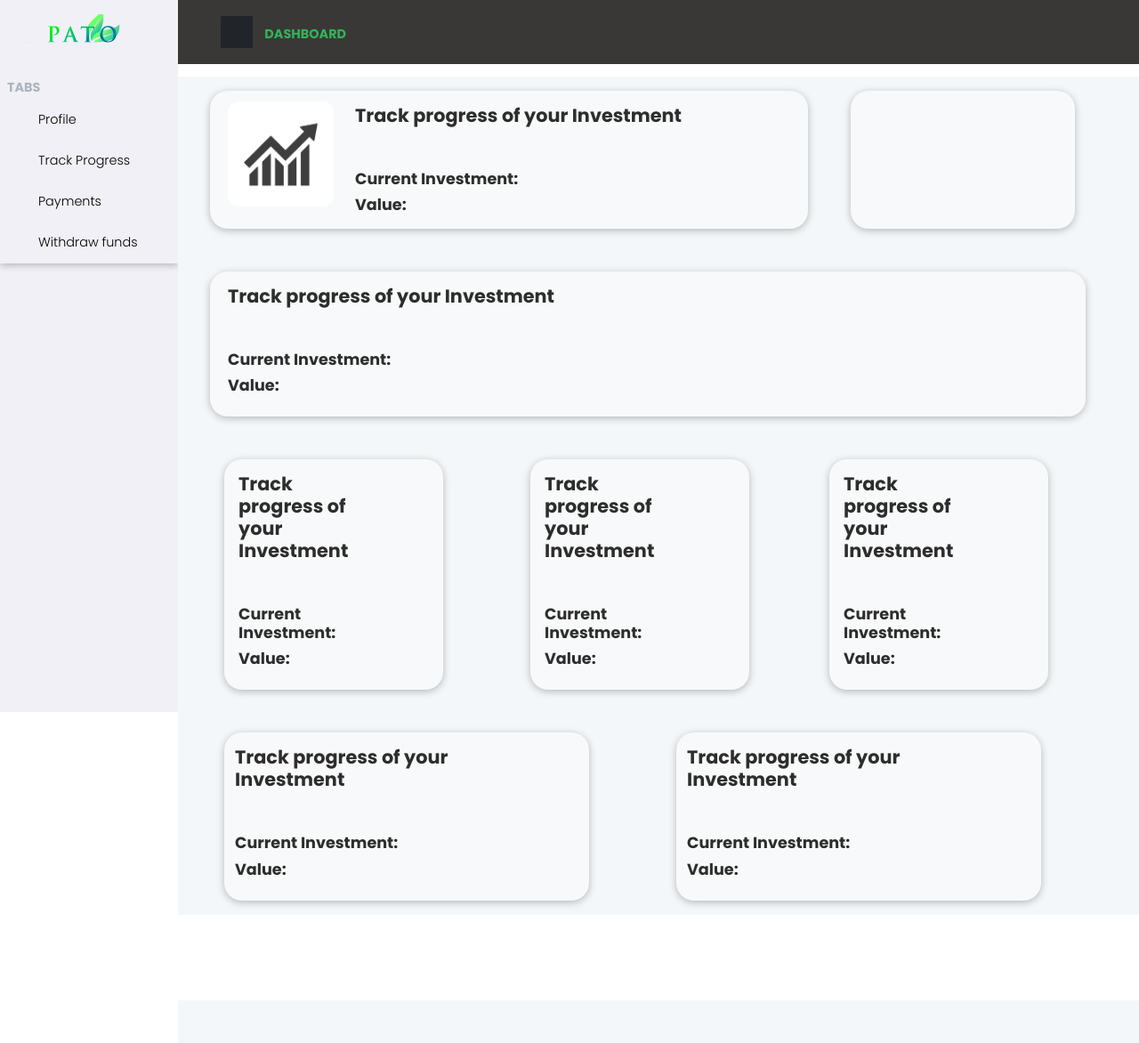
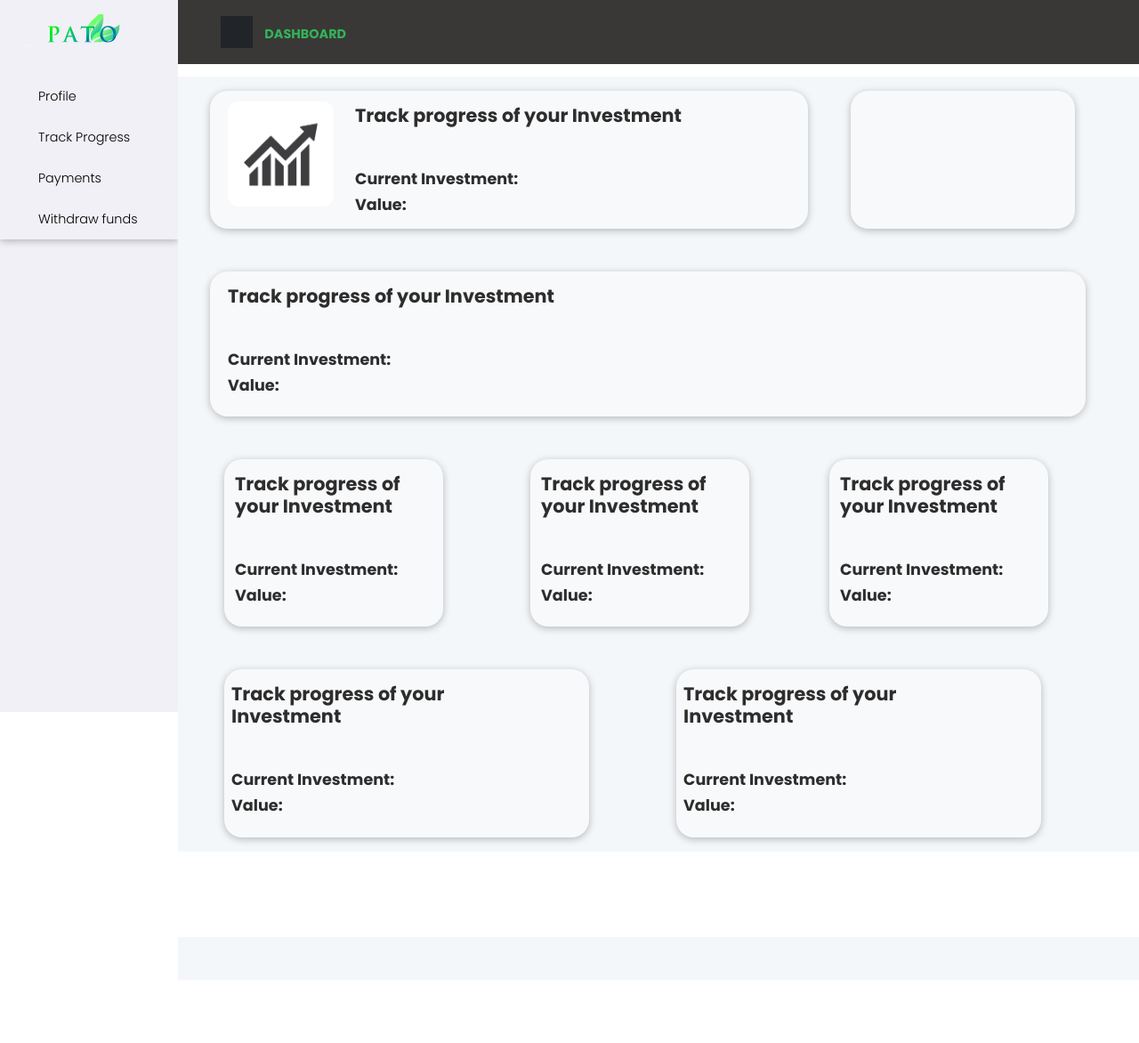
Before and after one commit to Eddieaero/PATO-web, a PHP site: page /track_progress.php in a window 1280 px wide. Shown: the whole page at 89% size. After the commit the page ends 951 px from the top, so only its background shows below. Run offline with PHP 8.4, Linux system fonts and the light colour scheme; the visitor is signed in with stand-in values (Sample User, id 1); some libraries are stand-ins or nearby versions; some web fonts are replaced.

Commit message:
tracking progress phase3

```diff
--- a/PATO-v1/css/custom.css
+++ b/PATO-v1/css/custom.css
@@ -67,10 +67,10 @@
 
 .detailed{
     border-radius: 5px;
-    width: 100%;
-    height: 100%;
+    /* width: 100%;
+    height: 100%; */
     background-color: #ffffff;
-    position: relative;
+    /* position: relative; */
 }
 
 #detail-window{
--- a/PATO-v1/deposit_processing.php
+++ b/PATO-v1/deposit_processing.php
@@ -53,7 +53,7 @@ include "dbconfig.php";
           <p class="h1 m-0">P</p>
         </a>
       </div>
-      <!-- Sidebar Navigation Menus--><span class="text-uppercase text-center text-gray-500 text-sm fw-bold letter-spacing-0 mx-lg-2 heading">Tabs</span>
+      <!-- Sidebar Navigation Menus<span class="text-uppercase text-center text-gray-500 text-sm fw-bold letter-spacing-0 mx-lg-2 heading">Tabs</span> -->
       <ul class="list-unstyled">
       <li class="sidebar-item"><a class="sidebar-link" href="dashboard.php">
             <svg class="svg-icon svg-icon-sm svg-icon-heavy me-2">
--- a/PATO-v1/pricing.js
+++ b/PATO-v1/pricing.js
@@ -191,11 +191,13 @@ const validatePayment = () => {
 }
 
 const showProgress = () => {
-  window.location.href = 'track_progress.php';
+  // window.location.href = 'track_progress.php';
   validatePaymentModal.style.display = 'none';
   confirmPayModal.style.display = 'none';
   removePlanDetailButton.style.display = 'none';
   investHeading4.style.display = 'inline-block';
+  investHeading3.style.display = 'none';
+
 }
 
 
--- a/PATO-v1/track_progress.php
+++ b/PATO-v1/track_progress.php
@@ -53,7 +53,7 @@ include "dbconfig.php";
           <p class="h1 m-0">P</p>
         </a>
       </div>
-      <!-- Sidebar Navigation Menus--><span class="text-uppercase text-center text-gray-500 text-sm fw-bold letter-spacing-0 mx-lg-2 heading">Tabs</span>
+      <!-- Sidebar Navigation Menus<span class="text-uppercase text-center text-gray-500 text-sm fw-bold letter-spacing-0 mx-lg-2 heading">Tabs</span> -->
       <ul class="list-unstyled">
       <li class="sidebar-item"><a class="sidebar-link" href="dashboard.php">
             <svg class="svg-icon svg-icon-sm svg-icon-heavy me-2">
@@ -169,9 +169,7 @@ include "dbconfig.php";
           </div>
           <div class="col-xl-3 col-md-3 col-ms-3 align-items-center bg-light col-sm-9"  style="box-shadow: 0 2px 8px rgba(0, 0, 0, 0.26); border-radius: 20px;">
             <div class="row align-items-center " >
-                  <!-- <div class="col-12 sm-12 bg-light p-1">
 
-                  </div> -->
             </div>
         </div>
       </div>
@@ -196,9 +194,9 @@ include "dbconfig.php";
 
       <div class="row col-12  mt-5 mb-5" id="thirdDAta">
           <!-- Count item widget-->
-          <div class="col-xl-3 col-md-8 bg-light ms-3 me-3 col-sm-8"  style="box-shadow: 0 2px 8px rgba(0, 0, 0, 0.26); border-radius: 20px;">
-            <div class="row px-1" >
-                   <div class="col-12 col-md-8 sm-12  py-3" >
+          <div class="col-xl-3 col-md-5 bg-light ms-3 me-3 col-sm-8"  style="box-shadow: 0 2px 8px rgba(0, 0, 0, 0.26); border-radius: 20px;">
+            <div class="row " >
+                   <div class="col-12 col-md-12 sm-12  py-3" >
                       <p class="card-text h2"> Track progress of your Investment </p>
                       <p class="card-text h4 mt-5"> Current Investment: </p>
                       <p class="card-text h4 "> Value: </p>
@@ -210,9 +208,9 @@ include "dbconfig.php";
 
             </div>
           </div>
-          <div class="col-xl-3 col-md-8 bg-light me-2 col-sm-8 offset-1"  style="box-shadow: 0 2px 8px rgba(0, 0, 0, 0.26); border-radius: 20px;">
-            <div class="row px-1" >
-                  <div class="col-12 col-md-8 sm-12 py-3 " >
+          <div class="col-xl-3 col-md-5 bg-light me-2 col-sm-8 offset-1"  style="box-shadow: 0 2px 8px rgba(0, 0, 0, 0.26); border-radius: 20px;">
+            <div class="row " >
+                  <div class="col-12 col-md-12 sm-12 py-3 " >
                       <p class="card-text h2"> Track progress of your Investment </p>
                       <p class="card-text h4 mt-5"> Current Investment: </p>
                       <p class="card-text h4 "> Value: </p>
@@ -223,9 +221,9 @@ include "dbconfig.php";
                   </div>
             </div>
           </div>
-          <div class="col-xl-3 col-md-8 bg-light me-2 col-sm-8 offset-1"  style="box-shadow: 0 2px 8px rgba(0, 0, 0, 0.26); border-radius: 20px;">
-            <div class="row px-1" >
-                  <div class="col-12 col-md-8 sm-12 py-3 " >
+          <div class="col-xl-3 col-md-5 bg-light me-2 col-sm-8 offset-1"  style="box-shadow: 0 2px 8px rgba(0, 0, 0, 0.26); border-radius: 20px;">
+            <div class="row " >
+                  <div class="col-12 col-md-12 sm-12 py-3 " >
                       <p class="card-text h2"> Track progress of your Investment </p>
                       <p class="card-text h4 mt-5"> Current Investment: </p>
                       <p class="card-text h4 "> Value: </p>
@@ -240,8 +238,8 @@ include "dbconfig.php";
       <div class="row col-12 mt-3 " id="fourDAta">
           <!-- Count item widget-->
           <div class="col-xl-5 col-md-8 ms-3 bg-light me-3 col-sm-8 "  style="box-shadow: 0 2px 8px rgba(0, 0, 0, 0.26); border-radius: 20px;">
-            <div class="row px-2" >
-                  <div class="col-8 col-md-8 sm-12 py-3 px-1" >
+            <div class="row px-1" >
+                  <div class="col-10 col-md-10 sm-12 py-3 px-1" >
                       <p class="card-text h2"> Track progress of your Investment </p>
                       <p class="card-text h4 mt-5"> Current Investment: </p>
                       <p class="card-text h4 "> Value: </p>
@@ -253,8 +251,8 @@ include "dbconfig.php";
             </div>
           </div>
           <div class="col-xl-5 col-md-8  me-3 bg-light col-sm-8 offset-1"  style="box-shadow: 0 2px 8px rgba(0, 0, 0, 0.26); border-radius: 20px;">
-            <div class="row px-2" >
-                  <div class="col-8 col-md-8 sm-12  py-3 px-1" >
+            <div class="row px-1" >
+                  <div class="col-10 col-md-10 sm-12  py-3 px-1" >
                       <p class="card-text h2"> Track progress of your Investment </p>
                       <p class="card-text h4 mt-5"> Current Investment: </p>
                       <p class="card-text h4 "> Value: </p>
--- a/PATO-v1/withdraw_processing.php
+++ b/PATO-v1/withdraw_processing.php
@@ -53,7 +53,7 @@ include "dbconfig.php";
           <p class="h1 m-0">P</p>
         </a>
       </div>
-      <!-- Sidebar Navigation Menus--><span class="text-uppercase text-center text-gray-500 text-sm fw-bold letter-spacing-0 mx-lg-2 heading">Tabs</span>
+      <!-- Sidebar Navigation Menus<span class="text-uppercase text-center text-gray-500 text-sm fw-bold letter-spacing-0 mx-lg-2 heading">Tabs</span> -->
       <ul class="list-unstyled">
       <li class="sidebar-item"><a class="sidebar-link" href="dashboard.php">
             <svg class="svg-icon svg-icon-sm svg-icon-heavy me-2">
```
Also changed, not shown: PATO-v1/dashboard.php (+16 -15 lines).
